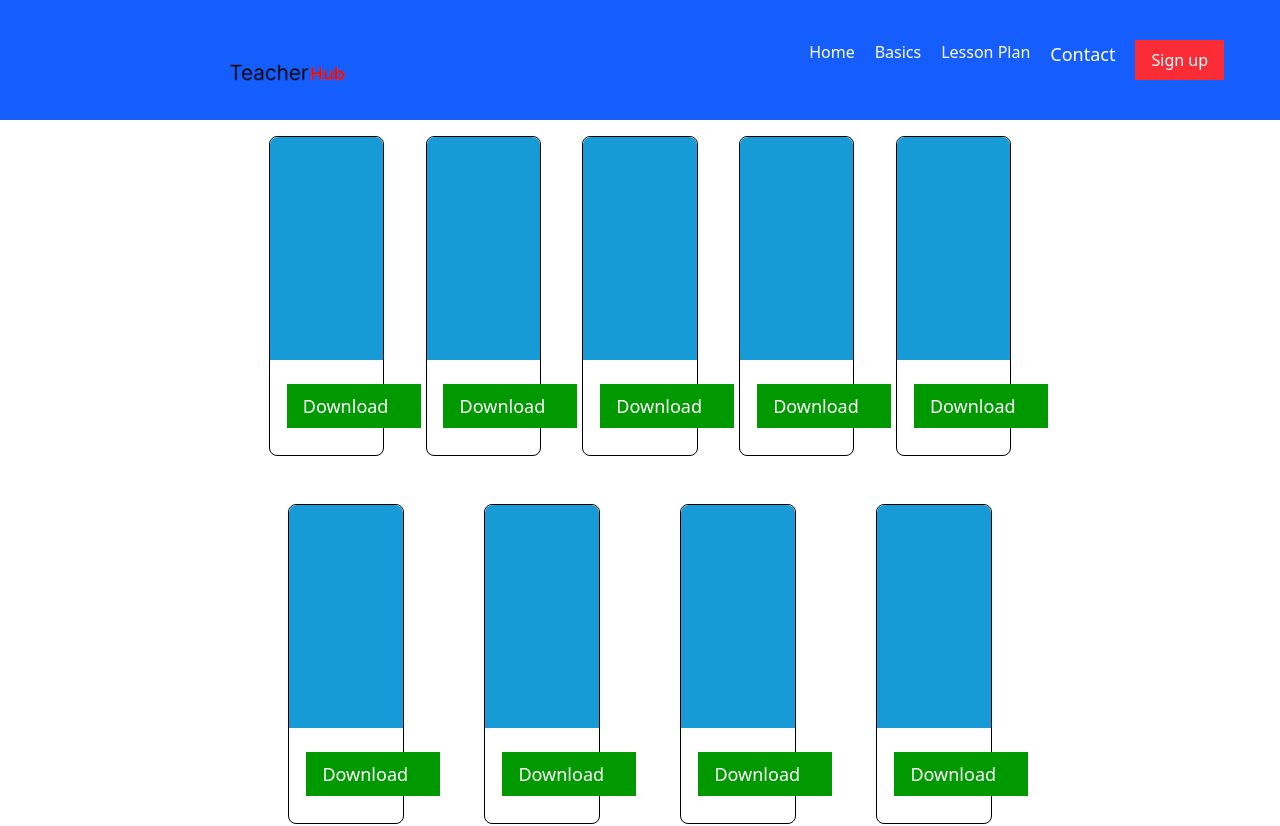
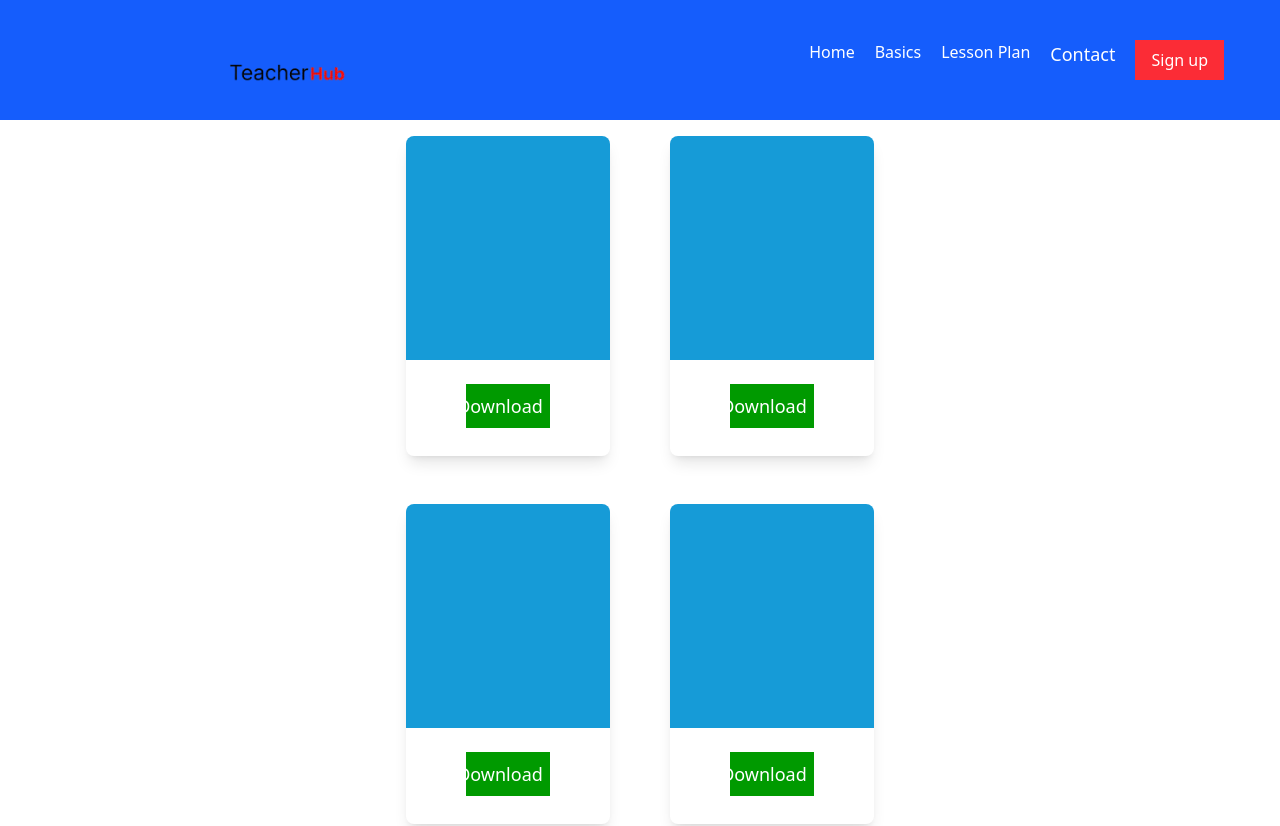
Before and after one commit to azongoismail/Teacher-Companion-React-App, a React (Vite) app: page /basiclessonPlanPage in a window 1280 px wide. Shown: the top 826 px of the page. Built offline with nearby package versions, Linux system fonts and the light colour scheme.

Commit message:
added styles

```diff
--- a/src/Pages/Basic7AssessmentPage.jsx
+++ b/src/Pages/Basic7AssessmentPage.jsx
@@ -3,7 +3,7 @@ import Paper from '../components/Paper'
 
 const Basic7AssessmentPage = () => {
   return (
-    <div className='flex flex-1 flex-wrap mx-auto lg:w-[60%]'>
+    <div className='flex flex-1 flex-wrap gap-4 h-[70%] mx-auto lg:w-[60%]'>
       <Paper />
       <Paper />
       <Paper />
--- a/src/Pages/BasicLessonPlanPage.jsx
+++ b/src/Pages/BasicLessonPlanPage.jsx
@@ -3,7 +3,7 @@ import LessonPlan from '../components/LessonPlan'
 
 const BasicLessonPlanPage = () => {
   return (
-    <div className='flex flex-1 flex-wrap gap-4 mx-auto lg:w-[60%]'>
+    <div className='flex flex-1 flex-wrap gap-4 mx-auto lg:w-[40vw]'>
         <LessonPlan />
         <LessonPlan />
         <LessonPlan />
@@ -13,8 +13,6 @@ const BasicLessonPlanPage = () => {
         <LessonPlan />
         <LessonPlan />
         <LessonPlan />
-
-
     </div>
   )
 }
--- a/src/components/Button.jsx
+++ b/src/components/Button.jsx
@@ -3,7 +3,7 @@ import { FaDownload } from "react-icons/fa6";
 const Button = () => {
   return (
     <div>
-      <button className='flex justify-center items-center bg-[#009A00] w-[60%] mx-auto py-2 px-6 my-6  text-center text-white text-lg cursor-pointer sm:w-[80%] md:w-[80%]'>
+      <button className='flex flex-row justify-center items-center bg-[#009A00] w-[60%] mx-auto py-2 px-6 my-6  text-center text-white text-lg cursor-pointer sm:w-[50%] md:w-[50%]'>
                   Download
                 <FaDownload className='ml-4'/>
       </button>
--- a/src/components/LessonPlan.jsx
+++ b/src/components/LessonPlan.jsx
@@ -5,7 +5,7 @@ import Button from './Button';
 const LessonPlan = ({subject, topic, src, filename}) => {
   return (
     <>
-    <div className=' flex flex-col items-between text-center border border-black h-[40vh] w-[60vw] mx-auto my-4 rounded-lg sm:flex-col sm:w-[20vw] sm:text-center md:w-[20vw] md:flex-col lg:w-[15%]'>
+    <div className=' flex flex-col items-between text-center shadow-lg h-[40vh] w-[60vw] mx-auto my-4 rounded-lg sm:flex-col sm:w-[40vw] sm:text-center md:w-[40vw] md:flex-col lg:w-[40%]'>
         <div className='bg-[#169BD7] w-full h-[70%] rounded-t-lg'></div>
         <h1>{subject}</h1>
         <p>{topic}</p>
--- a/src/components/Paper.jsx
+++ b/src/components/Paper.jsx
@@ -3,7 +3,7 @@ import Button from './Button'
 
 const Paper = () => {
   return (
-    <div className=' flex flex-col border border-black h-[40vh] w-[60vw] rounded-lg items-between text-center mx-auto my-4 sm:flex-col sm:w-[20vw] sm:text-center md:w-[20vw] md:flex-col lg:w-[15%]'>
+    <div className=' flex flex-col shadow-lg h-[40vh] w-[60vw] rounded-lg items-between text-center mx-auto my-4 sm:flex-col sm:w-[40vw] sm:text-center md:w-[40vw] md:flex-col lg:w-[40%]'>
         <div className='bg-[#169BD7] w-full h-[70%] rounded-t-lg' >
         </div>
         <h1>Science</h1>
```
